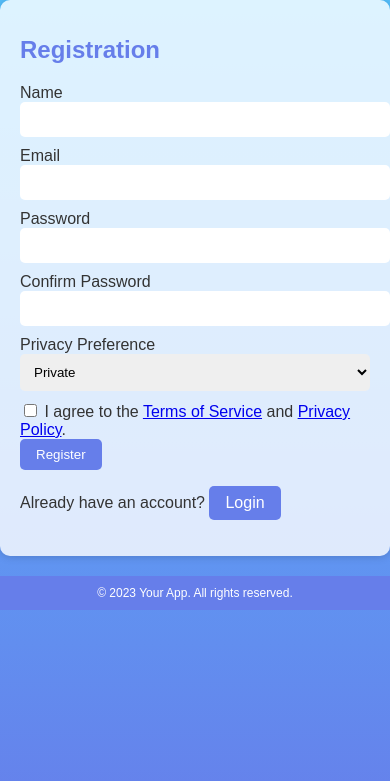
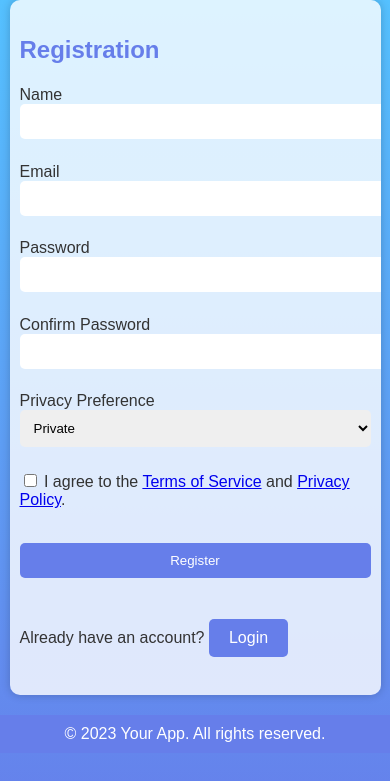
Before and after one commit to shaharalonii/Event-Planning-App, a Flask app: page /register in a window 390 px wide. Shown: the top 781 px of the page. Run offline with Flask 3, Linux system fonts and the light colour scheme.

Commit message:
newer css

```diff
--- a/static/css/styles.css
+++ b/static/css/styles.css
@@ -210,44 +210,44 @@ a.btn-create-event:hover {
 @media screen and (max-width: 768px) {
   .container {
     max-width: 90%;
-    max-height: 90%;
+    height: 90%; /* Set the height to occupy 90% of the viewport height */
+    padding: 20px 10px; /* Decrease the horizontal padding for smaller screens */
+    overflow-y: scroll; /* Add vertical scrolling for content that exceeds the height */
   }
 
   h1 {
     font-size: 24px;
   }
-
-  input[type="submit"],
-  button {
-    padding: 8px 16px;
+  form {
+    height: 70vh; /* Set the height of the form to occupy 70% of the container's height */
+    display: flex;
+    flex-direction: column;
+    justify-content: space-around;
   }
 
-  .flash-message {
-    font-size: 14px;
+  .form-group {
+    margin-bottom: 10px;
   }
 
-  nav ul li a {
-    padding: 3px 6px;
+  .form-group:last-child {
+    margin-bottom: 0;
   }
 
-  footer p {
-    font-size: 12px;
+  .form-group label {
+    margin-bottom: 5px;
   }
 
-  .event-details h5 {
-    font-size: 18px;
+  button[type="submit"] {
+    margin-top: 20px;
   }
 
-  .event-details p {
-    font-size: 14px;
+  .flash-messages {
+    height: 40vh; /* Set the height of the flash messages container */
+    overflow-y: auto; /* Add vertical scrolling for flash messages */
   }
 
-  .event-buttons button {
-    margin: 0;
-  }
-
-  .btn-create-event,
-  a.btn-create-event {
-    padding: 8px 16px;
+  .event-details {
+    height: 40vh; /* Set the height of the event details container */
+    overflow-y: auto; /* Add vertical scrolling for event details */
   }
 }
```
